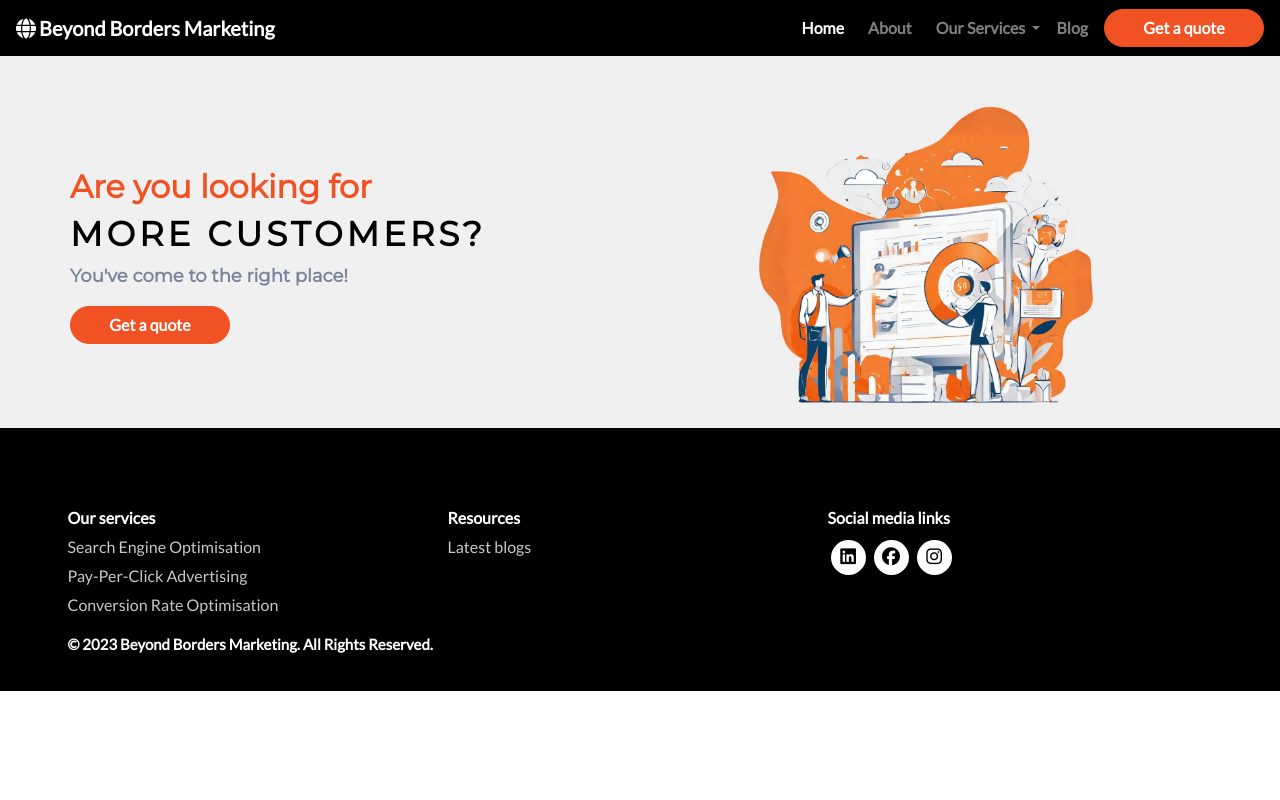
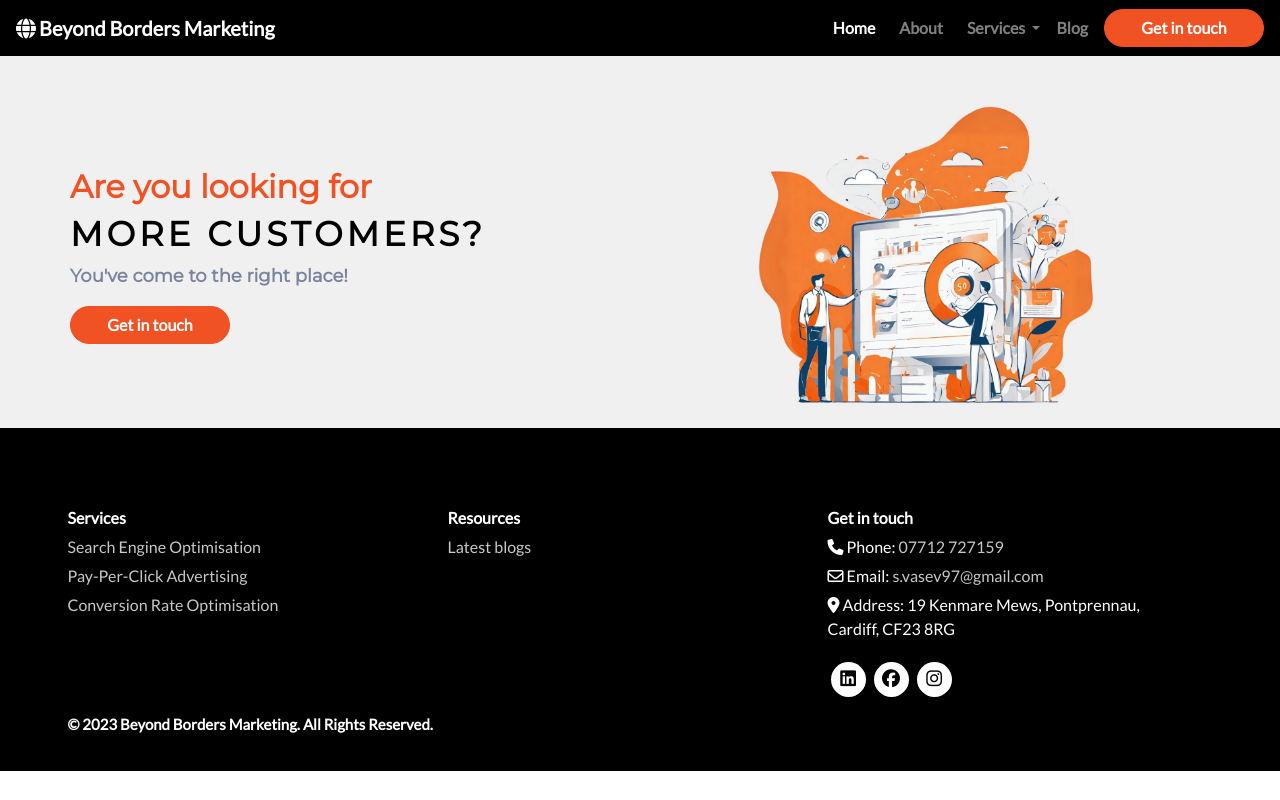
Before and after one commit to StanimirVasev/ci-project-one, a plain HTML site: page index.html in a window 1280 px wide. Drawn offline with nearby package versions, Linux system fonts and the light colour scheme.

Commit message:
Changed quote.html to contact.html, improved footer, and added contact info

```diff
--- a/assets/css/style.css
+++ b/assets/css/style.css
@@ -106,7 +106,7 @@ h2 {
     color: #000000;
 }
 
-/* Get a quote button change on mobile devices*/
+/* Get in touch button change on mobile devices*/
 
 @media (max-width: 767px) {
     .navbar-toggler[aria-expanded="true"]+.collapse .navbar-nav .nav-link.nav-link-mobile-color {
@@ -176,7 +176,7 @@ h2 {
     font-weight: bold;
 }
 
-/* Get a quote button with inverted colors */
+/* Get in touch button with inverted colors */
 .btn--red-inverted {
     color: #ffffff;
     background-color: #f05224;
@@ -224,6 +224,11 @@ h2 {
     color: #c8c8c8;
 }
 
+.footer ul li a:hover {
+    color: #f05224;
+    text-decoration: none;
+}
+
 .social-icons {
     color: #fff;
     list-style: none;
--- a/index.html
+++ b/index.html
@@ -58,7 +58,7 @@
                 aria-haspopup="true"
                 aria-expanded="false"
               >
-                Our Services
+                Services
               </a>
               <div
                 class="dropdown-menu"
@@ -80,13 +80,13 @@
             </li>
 
             <li class="nav-item mr-2 d-block d-sm-none">
-              <a class="nav-link nav-link-mobile-color" href="quote.html"
-                >Get a quote</a>
+              <a class="nav-link nav-link-mobile-color" href="contact.html"
+                >Get in touch</a>
             </li>
           </ul>
         </div>
         <div class="d-none d-md-block">
-          <a href="quote.html" class="btn btn--cta btn--red">Get a quote</a>
+          <a href="contact.html" class="btn btn--cta btn--red">Get in touch</a>
         </div>
       </nav>
 
@@ -106,7 +106,7 @@
                                 <div class="textarea">
                                     <p>You've come to the right place!</p>
                                 </div>
-                                <a href="quote.html" class="btn btn--cta btn--red-inverted">Get a quote</a>
+                                <a href="contact.html" class="btn btn--cta btn--red-inverted">Get in touch</a>
                              </div>
                          </div>
                      </div>
@@ -123,7 +123,7 @@
       <div class="container">
         <div class="row">
           <div class="col-md-4">
-            <h3>Our services</h3>
+            <h3>Services</h3>
             <ul>
               <li><a href="seo.html">Search Engine Optimisation</a></li>
               <li><a href="ppc.html">Pay-Per-Click Advertising</a></li>
@@ -137,27 +137,17 @@
             </ul>
           </div>
           <div class="col-md-4">
-            <h3>Social media links</h3>
+            <h3>Get in touch</h3>
+            <ul class="contact-info">
+                <li><i class="fas fa-phone"></i> Phone: <a href="tel:07712727159">07712 727159</a></li>
+                        <li><i class="far fa-envelope"></i> Email: <a href="mailto:s.vasev97@gmail.com">s.vasev97@gmail.com</a></li>
+                        <li><i class="fas fa-map-marker-alt"></i> Address: 19 Kenmare Mews, Pontprennau, Cardiff, CF23 8RG</li>
+            </ul>
+
             <ul class="social-icons">
-              <li>
-                <a
-                  href="https://www.linkedin.com/in/stanimir-vasev-acim-miod-50a7b2181/"
-                  target="_blank"
-                  ><i class="fab fa-linkedin"></i
-                ></a>
-              </li>
-              <li>
-                <a href="https://www.facebook.com/MirkoVasev/" target="_blank"
-                  ><i class="fab fa-facebook"></i
-                ></a>
-              </li>
-              <li>
-                <a
-                  href="https://www.instagram.com/stanimir.vasev"
-                  target="_blank"
-                  ><i class="fab fa-instagram"></i
-                ></a>
-              </li>
+              <li><a href="https://www.linkedin.com/in/stanimir-vasev-acim-miod-50a7b2181/" target="_blank"><i class="fab fa-linkedin"></i></a></li>
+              <li><a href="https://www.facebook.com/MirkoVasev/" target="_blank"><i class="fab fa-facebook"></i></a></li>
+              <li><a href="https://www.instagram.com/stanimir.vasev" target="_blank"><i class="fab fa-instagram"></i></a></li>
             </ul>
           </div>
         </div>
```
Also changed, not shown: contact.html (renamed from quote.html). Lines whose indentation alone changed are shown as unchanged.
